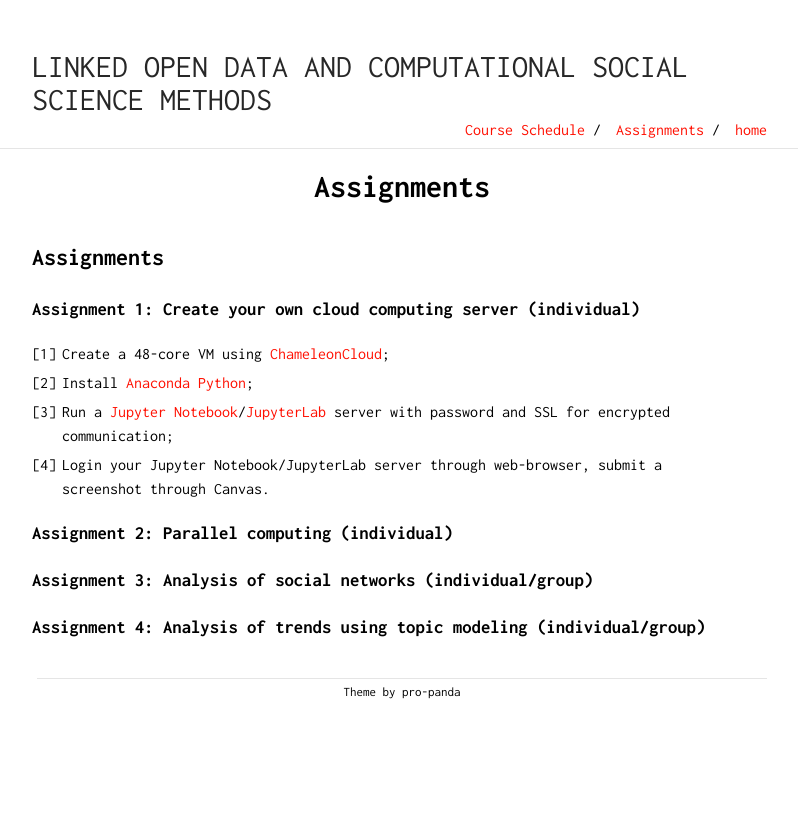
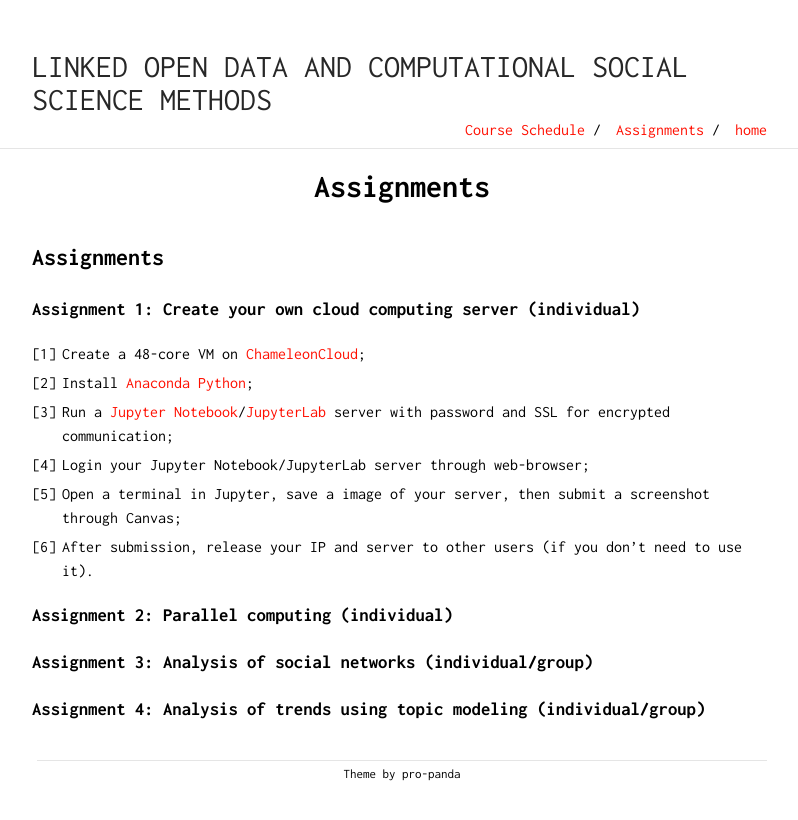
Before and after one commit to Xinjian-Paul-Li/open_data, a Jekyll site: the page built from docs/assignments.md, in a window 1280 px wide. Shown: the top 820 px of the page, without its empty margins (238-1036 px from the left). Built offline with Jekyll 4.4.1, drawn with Linux system fonts in a browser that asks for light colours; our own code applies the rules of GitHub Pages for plain Markdown files.

Commit message:
update course

```diff
--- a/docs/assignments.md
+++ b/docs/assignments.md
@@ -1,10 +1,12 @@
 ## Assignments
 
 ### Assignment 1: Create your own cloud computing server (individual)
-1. Create a 48-core VM using [ChameleonCloud](https://www.chameleoncloud.org/);
+1. Create a 48-core VM on [ChameleonCloud](https://www.chameleoncloud.org/);
 2. Install [Anaconda Python](https://www.anaconda.com/distribution/);
 3. Run a [Jupyter Notebook](https://jupyter-notebook.readthedocs.io/en/stable/public_server.html)/[JupyterLab](https://jupyterlab.readthedocs.io/en/stable/getting_started/starting.html) server with password and SSL for encrypted communication;
-4. Login your Jupyter Notebook/JupyterLab server through web-browser, submit a screenshot through Canvas.
+4. Login your Jupyter Notebook/JupyterLab server through web-browser;
+5. Open a terminal in Jupyter, save a image of your server, then submit a screenshot through Canvas;
+5. After submission, release your IP and server to other users (if you don't need to use it).
 
 ### Assignment 2: Parallel computing (individual)
 ### Assignment 3: Analysis of social networks (individual/group)
```
